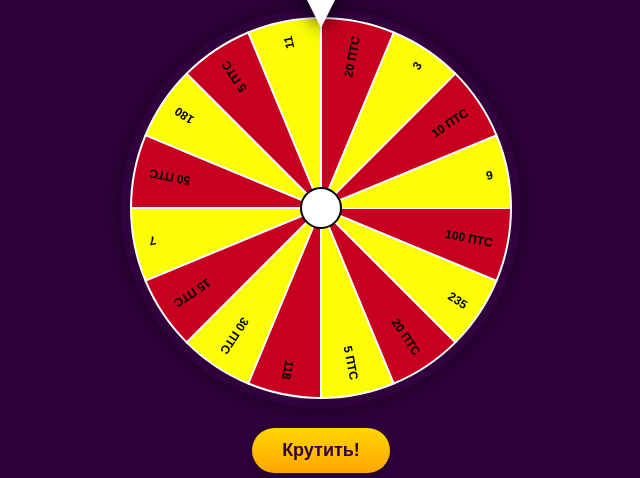
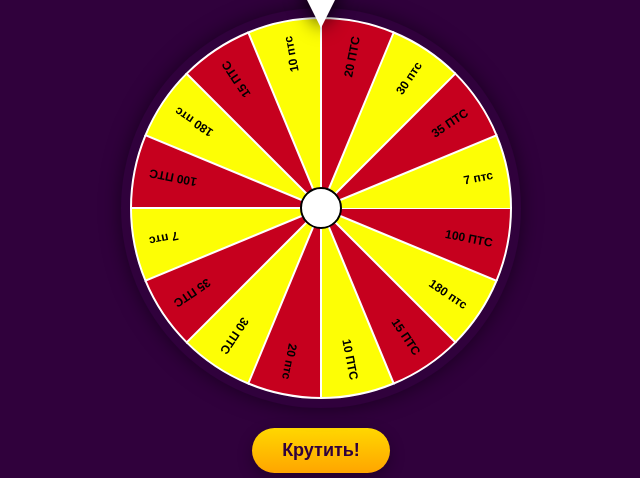
Before and after one commit to liimonchell0/fortune-wheel, a plain HTML site: page docs/index.html in a window 1280 px wide. Shown: the part 322-800 px from the top of the page, without its empty margins (319-959 px from the left). Drawn offline with Linux system fonts and the light colour scheme.

```diff
--- a/docs/index.html
+++ b/docs/index.html
@@ -112,10 +112,10 @@
     const winSound = document.getElementById("win-sound");
 
     const prizes = [
-      "100 ПТС", "235", "20 ПТС", "5 ПТС",
-      "118", "30 ПТС", "15 ПТС", "7",
-      "50 ПТС", "180", "5 ПТС", "11",
-      "20 ПТС", "3", "10 ПТС", "9"
+    "100 ПТС", "180 птс", "15 ПТС", "10 ПТС",
+      "20 птс", "30 ПТС", "35 ПТС", "7 птс",
+      "100 ПТС", "180 птс", "15 ПТС", "10 птс",
+      "20 ПТС", "30 птс", "35 ПТС", "7 птс"
     ];
     const colors = ["#C6001E", "#FDFE05"];
     const numSectors = prizes.length;
@@ -237,8 +237,9 @@
       setLastSpin(Date.now());
 
       rotation = rotation % (2 * Math.PI);
-      const pointerAngle = (2 * Math.PI - rotation + Math.PI / 2) % (2 * Math.PI);
-      const index = (numSectors - Math.floor(pointerAngle / anglePerSector) - 1) % numSectors;
+const pointerAngle = (2 * Math.PI - rotation + Math.PI / 2) % (2 * Math.PI);
+const selectedIndex = Math.floor(pointerAngle / anglePerSector) % numSectors;
+
       const prize = prizes[index];
 
       winResult.textContent = `Вы выиграли: ${prize}`;
```
